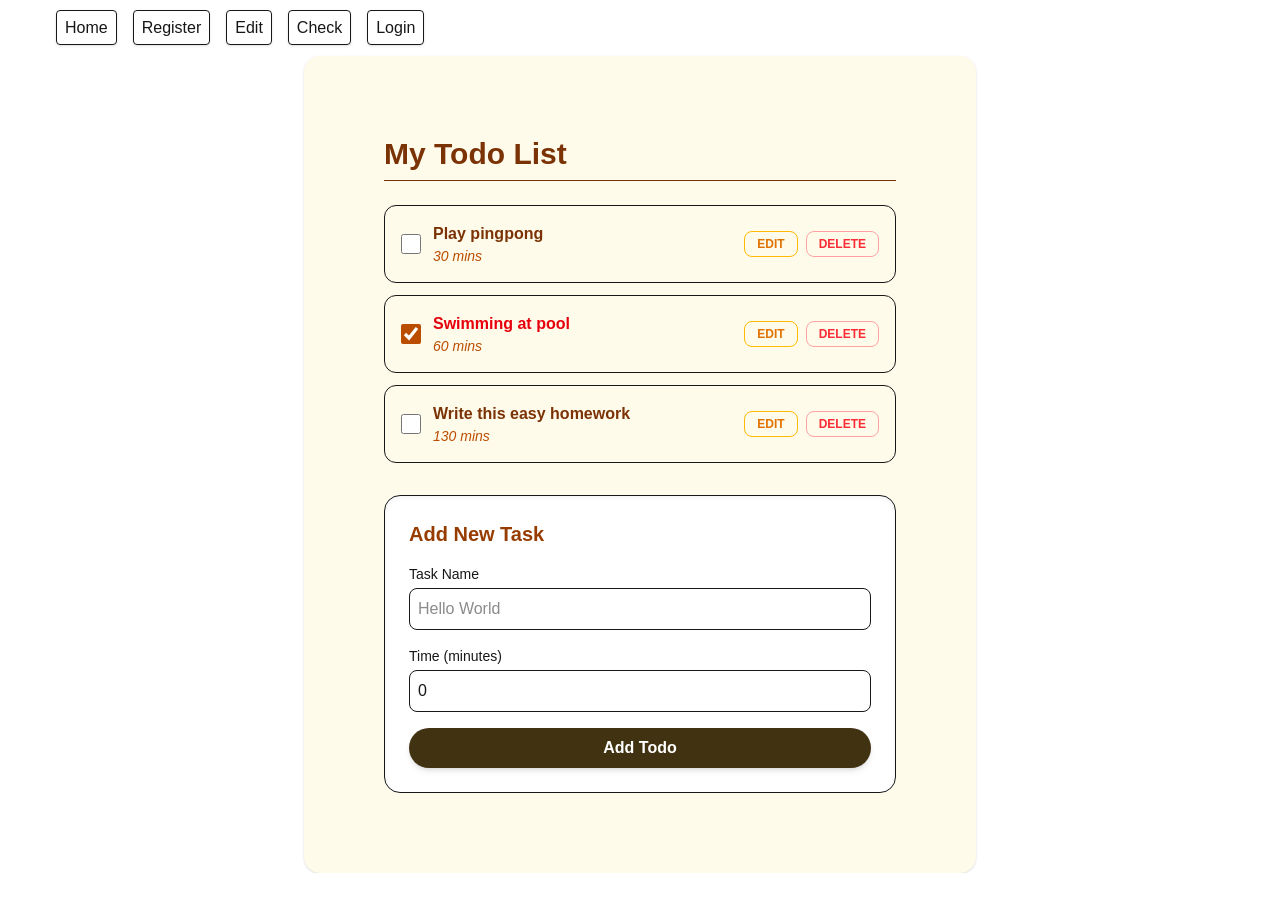
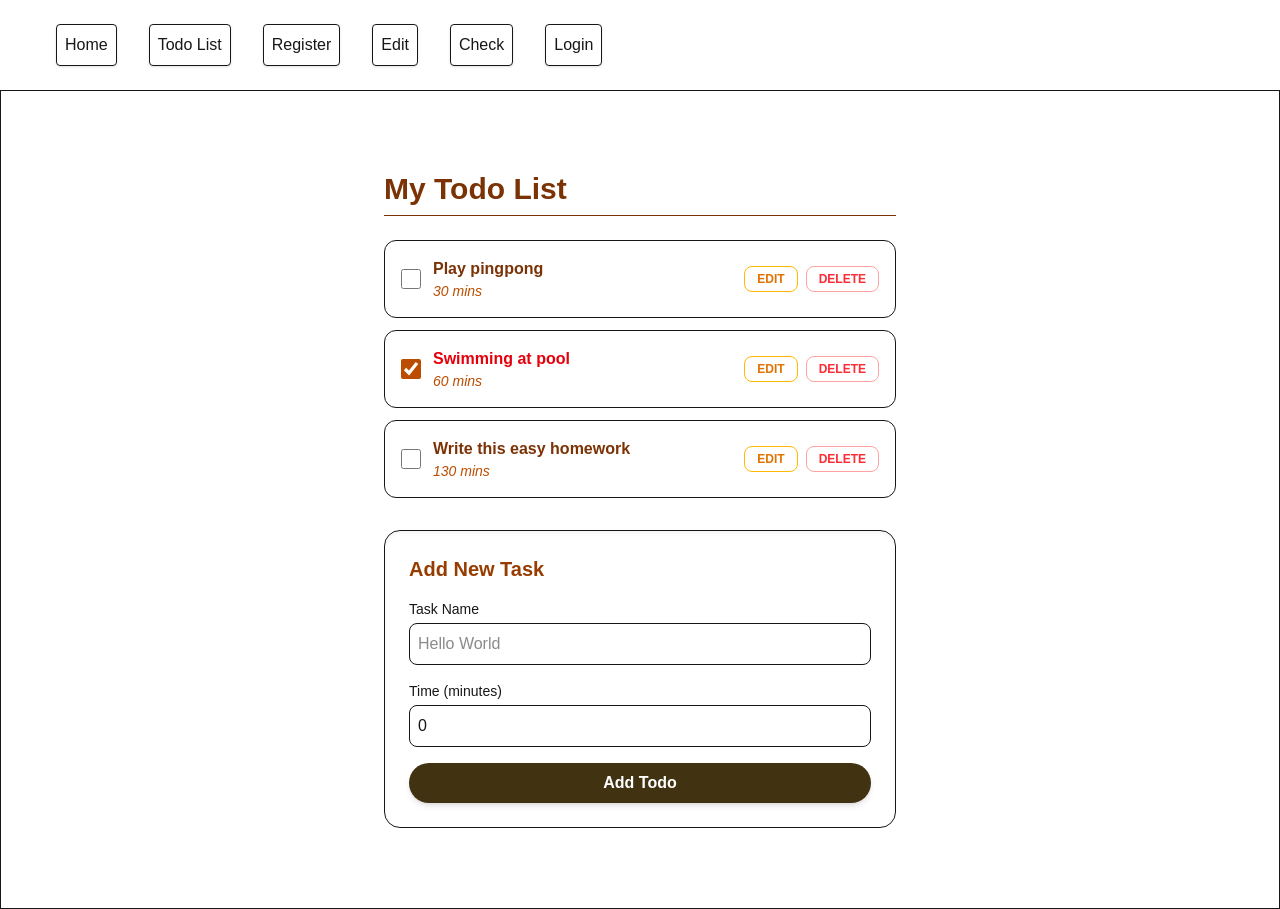
Before and after one commit to Ritthikrit/HELP, a Next.js app: page /students/todo in a window 1280 px wide. Before the commit the page ends 873 px from the top, so only its background shows below. Built offline with nearby package versions, Linux system fonts and the light colour scheme; no server answers.

Commit message:
update all files

```diff
--- a/app/students/layout.tsx
+++ b/app/students/layout.tsx
@@ -1,8 +1,8 @@
+// app/students/layout.tsx
 import Link from "next/link";
 import { STYLE } from "@/constants/type";
 import Logout from "./LogoutButton";
 import Login from "./LoginButton";
-
 
 export default function Layout({
     children,
@@ -11,14 +11,20 @@ export default function Layout({
 }>) {
     return (
         <div>
-            <nav className="mx-8 p-4">
+            <nav className="mx-8 p-4 flex gap-4 items-center"> {/* เพิ่ม flex gap เพื่อความสวยงาม */}
                 <Link className={STYLE} href="/students/">Home</Link>
+
+                {/* เพิ่มเมนู Todo ตรงนี้ */}
+                <Link className={STYLE} href="/students/todo">Todo List</Link>
+
                 <Link className={STYLE} href="/students/register">Register</Link>
                 <Link className={STYLE} href="/students/editStudent">Edit</Link>
                 <Link className={STYLE} href="/students/check">Check</Link>
                 <Login />
                 <Logout />
             </nav>
+
+            {/* เนื้อหาหน้า Todo จะมาโผล่ที่ children ตรงนี้อัตโนมัติ */}
             {children}
         </div>
     );
--- a/app/students/todo/page.tsx
+++ b/app/students/todo/page.tsx
@@ -87,8 +87,8 @@ export default function TodosPage() {
     }
 
     return (
-        <main className="flex justify-center items-center min-h-screen bg-white">
-            <div className="bg-amber-50 p-10 md:p-20 rounded-2xl shadow-sm w-full max-w-2xl">
+        <main className="flex justify-center border items-center min-h-screen">
+            <div className=" p-10 md:p-20 rounded-2xl w-full max-w-2xl">
                 <h1 className="text-3xl font-bold mb-6 text-amber-900 border-b pb-2">My Todo List</h1>
 
                 {/* List of Todos */}
```
